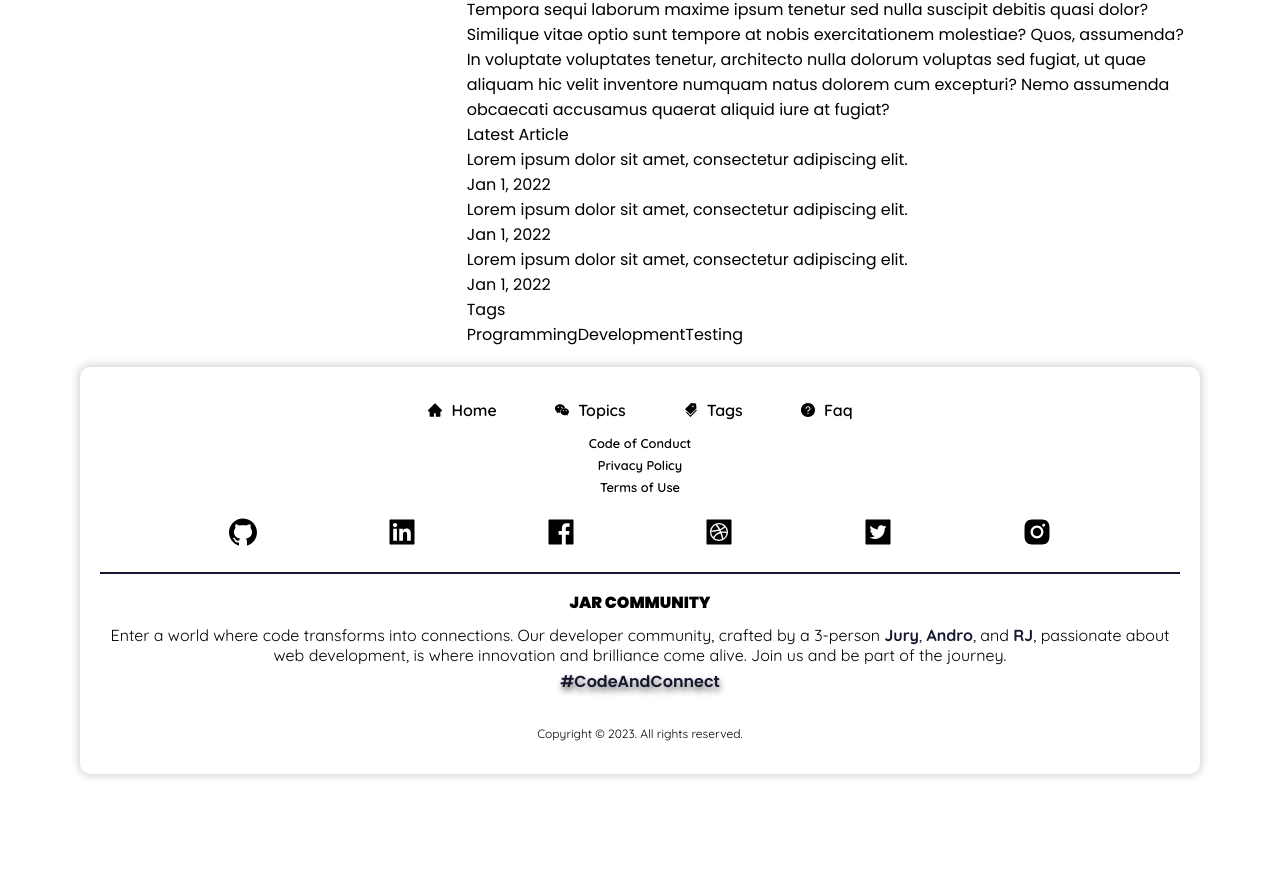
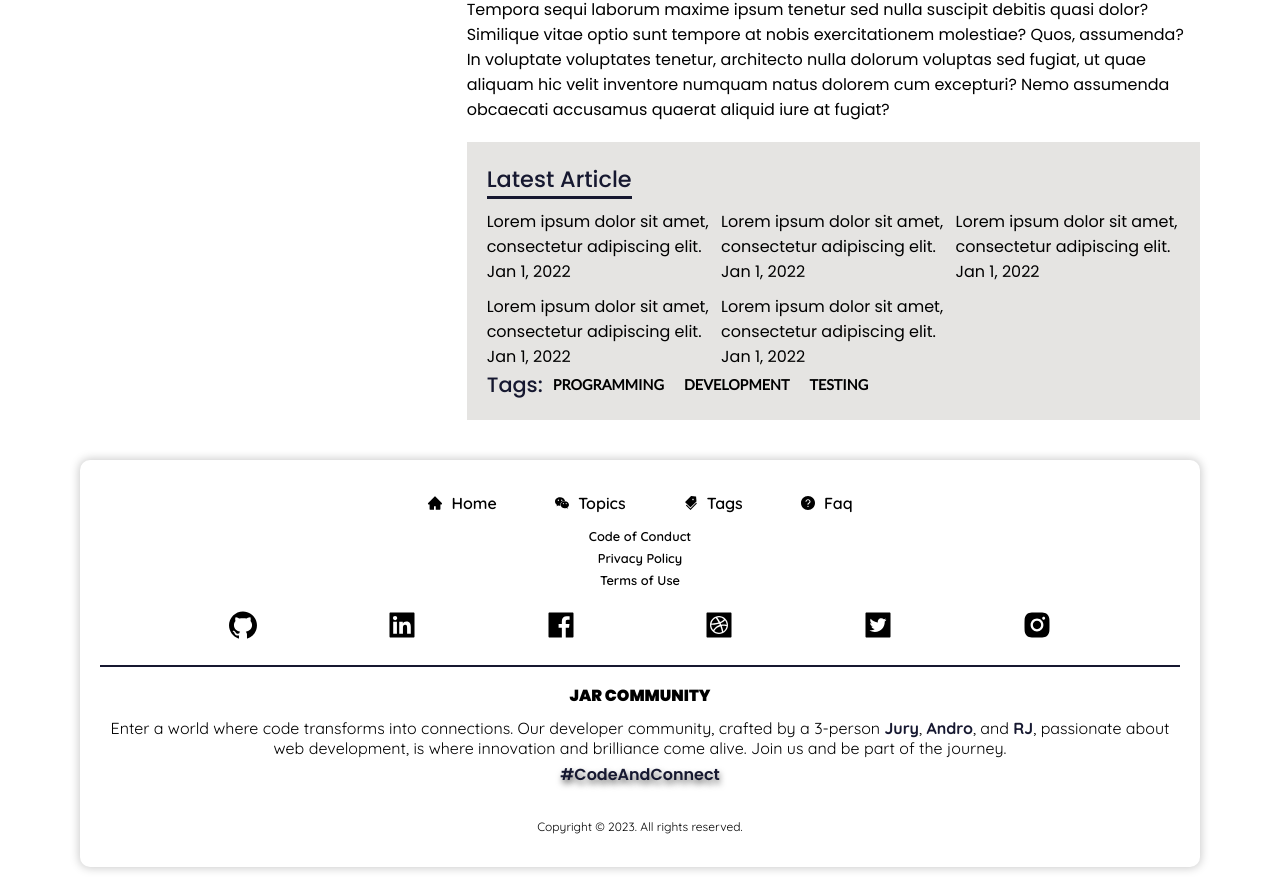
Before and after one commit to coreinspect/JAR, a React (Create React App) app: page /blog/i in a window 1280 px wide. Shown: the part 1440-2327 px from the top of the page. Before the commit the page ends 2234 px from the top, so only its background shows below. Built offline with nearby package versions, Linux system fonts and the light colour scheme.

Commit message:
Update Article Detail Pages

```diff
--- a/src/assets/css/global.css
+++ b/src/assets/css/global.css
@@ -89,6 +89,7 @@ meter {
 :root {
    --primary-color: #161830;
    --secondary-color: #fff;
+   --third-color: #E5E4E2;
    --h2-font: font-size: 1.8rem;
    --p-font-0-8:0.8rem;
    --p-font-0-9: 0.9rem;
--- a/src/pages/articleDetail/ArticleDetailPage.jsx
+++ b/src/pages/articleDetail/ArticleDetailPage.jsx
@@ -37,6 +37,16 @@ const postData = [
    },
    {
       id: 3,
+      title: "Lorem ipsum dolor sit amet, consectetur adipiscing elit.",
+      createdAt: "2022-01-01",
+   },
+   {
+      id: 4,
+      title: "Lorem ipsum dolor sit amet, consectetur adipiscing elit.",
+      createdAt: "2022-01-01",
+   },
+   {
+      id: 5,
       title: "Lorem ipsum dolor sit amet, consectetur adipiscing elit.",
       createdAt: "2022-01-01",
    },
--- a/src/pages/articleDetail/articledetail.css
+++ b/src/pages/articleDetail/articledetail.css
@@ -1,7 +1,7 @@
 .article {
    width: 100%;
    display: grid;
-  grid-template-areas: 'sidebar-left article-card sidebar-right';
+   grid-template-areas: "sidebar-left article-card sidebar-right";
    grid-template-columns: 1fr 2fr 1fr;
    gap: 20px;
    padding: 3rem 10rem;
@@ -33,14 +33,56 @@
    font-weight: 600;
 }
 
+.suggested-header {
+   font-size: var(--p-font-1-4);
+   font-weight: 500;
+   border-bottom: 3px solid var(--primary-color);
+   color: var(--primary-color);
+   display: inline-block;
+   margin-bottom: 10px;
+}
+.suggested-latest-post {
+   display: grid;
+   grid-template-columns: repeat(
+      auto-fill,
+      minmax(calc(33.33% - 10px), 1fr)
+   ); /* Adjust the minmax value based on your design */
+   gap: 10px;
+}
+.suggested-post {
+   background: var(--third-color);
+   margin: 20px 0;
+   padding: 20px;
+}
+
+.suggested-tags {
+   display: flex;
+}
+
+.suggested-tags h2 {
+   font-size: var(--p-font-1-3);
+   font-weight: 500;
+   color: var(--primary-color);
+}
+
+.suggested-tags-item {
+   font-family: var(--lato);
+   padding: 0 10px;
+   display: flex;
+   align-items: center;
+   font-size: var(--p-font-0-9);
+   text-transform: uppercase;
+   font-weight: 600;
+}
+
 /* Responsiveness */
 
 @media (max-width: 1300px) {
    .article {
       display: grid;
       grid-template-areas:
-      'sidebar-right article-card'
-      'sidebar-left sidebar-left';
+         "sidebar-right article-card"
+         "sidebar-left sidebar-left";
       grid-template-columns: 1fr 2fr;
       gap: 20px;
       padding: 20px 5rem;
@@ -86,6 +128,10 @@
       text-align: center;
       font-size: 0.8rem;
    }
+
+   .suggested-latest-post {
+      grid-template-columns: repeat(auto-fill, minmax(200px, 1fr));
+   }
 }
 
 @media (max-width: 1000px) {
@@ -100,8 +146,8 @@
    .article {
       display: grid;
       grid-template-areas:
-      'sidebar-left article-card'
-      'sidebar-left sidebar-right';
+         "sidebar-left article-card"
+         "sidebar-left sidebar-right";
       grid-template-columns: 1fr 1fr;
       gap: 20px;
    }
@@ -132,9 +178,9 @@
    .article {
       grid-template-columns: 100%;
       grid-template-areas:
-      'article'
-      'sidebar-right'
-      'sidebar-left';
+         "article"
+         "sidebar-right"
+         "sidebar-left";
       padding: 0;
    }
 
--- a/src/pages/articleDetail/container/SuggestedPost.jsx
+++ b/src/pages/articleDetail/container/SuggestedPost.jsx
@@ -1,9 +1,10 @@
 import React from "react";
 import { Link } from "react-router-dom";
+import "../articledetail.css";
 
 const SuggestedPost = ({ className, header, post = [], tags }) => {
    return (
-      <div className={`suggested-post${className}`}>
+      <div className={`suggested-post`}>
          <h2 className="suggested-header">{header}</h2>
          <div className="suggested-latest-post">
             {post.map((item, index) => (
@@ -19,8 +20,9 @@ const SuggestedPost = ({ className, header, post = [], tags }) => {
                </div>
             ))}
          </div>
-         <h2 className="suggested-tags">Tags</h2>
-         <div>
+
+         <div className="suggested-tags">
+            <h2>Tags:</h2>
             {tags.map((item, index) => (
                <Link to="/" className="suggested-tags-item" key={index}>
                   {item}
```
Lines whose indentation alone changed are shown as unchanged.
